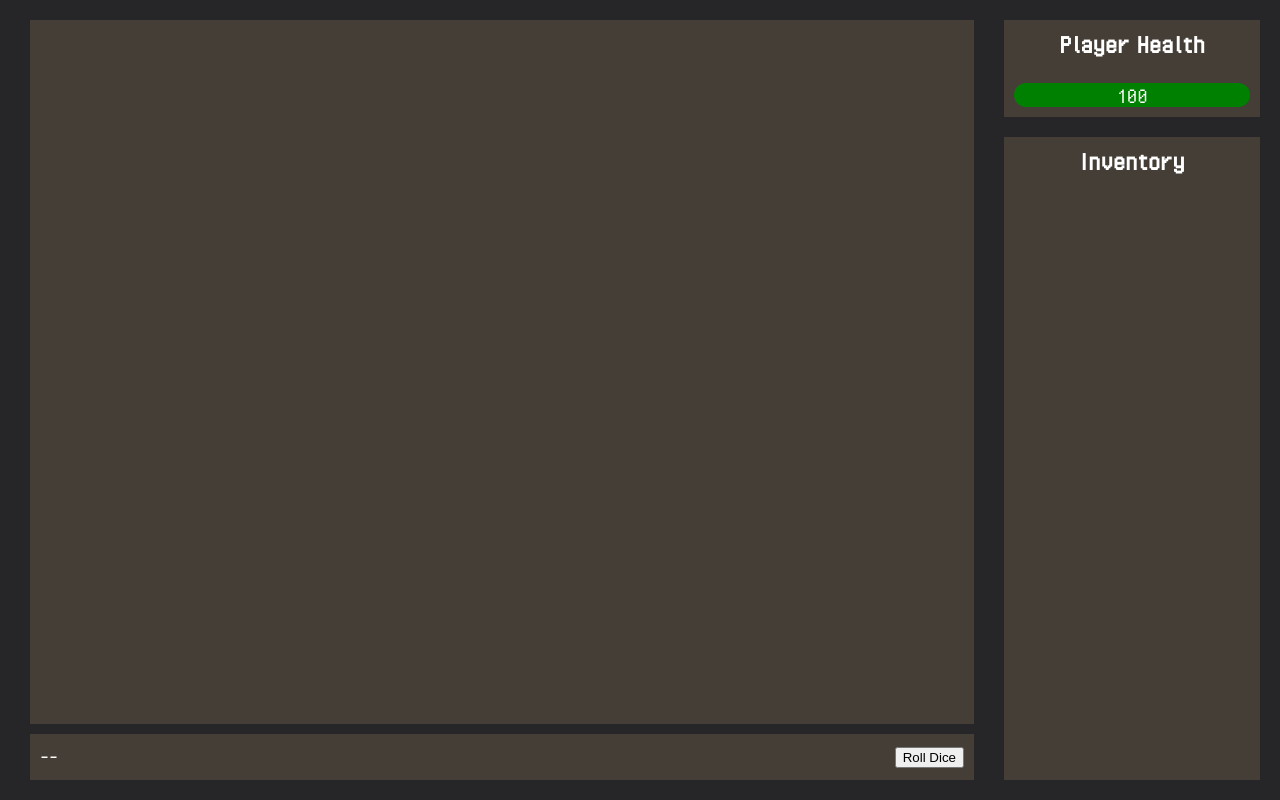
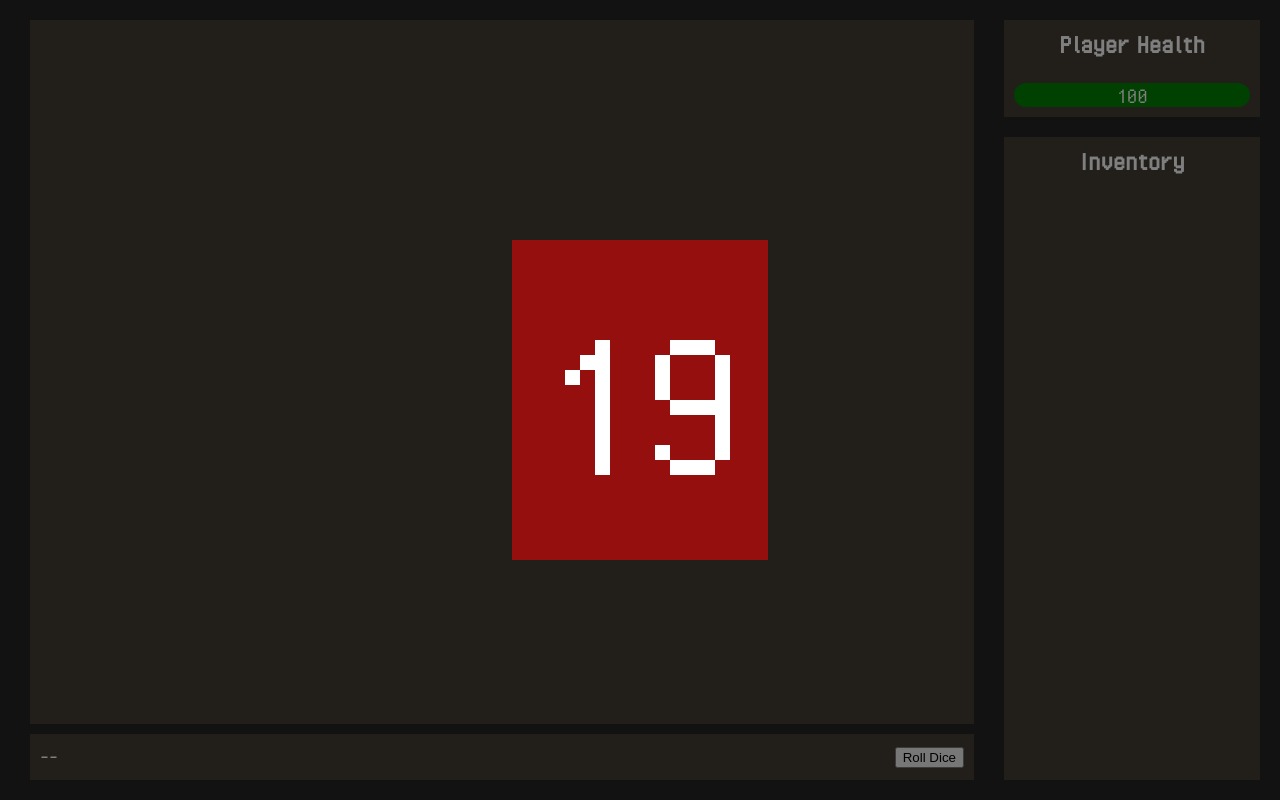
Before and after one commit to zachvehlert/ChatRPG, a React (Vite) app in the folder frontend/chatrpg/: page / in a window 1280 px wide. Both pictures are taken after a click on the button "Roll Dice". Built offline with nearby package versions, Linux system fonts and the light colour scheme.

Commit message:
Dice roll button now shows an overlay with a random dice number, and puts a message in the chat with what number you rolled

```diff
--- a/frontend/chatrpg/src/App.css
+++ b/frontend/chatrpg/src/App.css
@@ -145,3 +145,26 @@ ul {
 .dice-roll {
     color: lightseagreen
 }
+
+.overlay {
+    top: 50%;
+    left: 50%;
+    transform: translate(-50%, -50%);
+    position: fixed;
+    width: 20vw;
+    height: 40vh;
+    background-color: #950f0f;
+    display: flex;
+    justify-content: center;
+    align-items: center;
+    font-size: 10rem;
+}
+
+.overlay-bg {
+    position: fixed;
+    top: 0;
+    left: 0;
+    width: 100vw;
+    height: 100vh;
+    background-color: rgba(0, 0, 0, 0.5);
+}
--- a/frontend/chatrpg/src/App.jsx
+++ b/frontend/chatrpg/src/App.jsx
@@ -5,10 +5,13 @@ import axios from "axios";
 const useStore = create((set) => ({
   // State variables
   frontend_messages: [],
-  dice_roll: false,
   usable_items: [],
   player_health: 100,
   player_gold: 25,
+
+  dice_roll: false,
+  dice_overlay: false,
+  dice_number: 20,
 
   // Functions to update state
   addMessage: (message, type) => {
@@ -40,6 +43,22 @@ const useStore = create((set) => ({
     set((state) => {
       return {
         usable_items: current_item_array,
+      };
+    });
+  },
+
+  updateDiceOverlay: () => {
+    set((state) => {
+      return {
+        dice_overlay: !state.dice_overlay,
+      };
+    });
+  },
+
+  updateDiceNumber: () => {
+    set((state) => {
+      return {
+        dice_number: Math.floor(Math.random() * 20) + 1,
       };
     });
   },
@@ -98,7 +117,10 @@ function PlayerInput() {
 
           // If the response is a dice roll, enable the dice button and add in the dice roll message
           if (responseData.data.dice_roll_required) {
-            addMessage(`Roll dice for: ${responseData.data.roll_for_skill}`, "dice-prompt");
+            addMessage(
+              `Roll dice for: ${responseData.data.roll_for_skill}`,
+              "dice-prompt"
+            );
             // TODO: Enable the dice button
             // TODO: Disable the player input
           }
@@ -109,7 +131,30 @@ function PlayerInput() {
 }
 
 function DiceButton() {
-  return <button>Roll Dice</button>;
+  const updateDiceOverlay = useStore((state) => state.updateDiceOverlay);
+  const updateDiceNumber = useStore((state) => state.updateDiceNumber);
+  const addMessage = useStore((state) => state.addMessage);
+
+  function rollDice() {
+    // Show the dice overlay immediately
+    updateDiceOverlay();
+
+    // Change the dice number every 100ms for 2 seconds
+    const intervalId = setInterval(updateDiceNumber, 50);
+
+    // After 2 seconds, stop updating the dice number. After 1 second, hide the dice overlay
+    setTimeout(() => {
+      clearInterval(intervalId);
+      setTimeout(() => {
+        updateDiceOverlay();
+        const currentDiceNumber = useStore.getState().dice_number;
+        addMessage(`Dice roll: ${currentDiceNumber}`, "dice-roll");
+        // TODO: Send the dice number to the backend here
+      }, 1000);
+    }, 2000);
+  }
+
+  return <button onClick={rollDice}>Roll Dice</button>;
 }
 
 function InputContainer() {
@@ -187,13 +232,36 @@ function Status() {
   );
 }
 
-function Game() {
+function DiceOverlay() {
+  const dice_number = useStore((state) => state.dice_number);
   return (
-    <div className="game">
-      <ChatBox />
-      <Status />
+    <div className="overlay-bg">
+      <div className="overlay">
+        <p className="dice-number">{dice_number}</p>
+      </div>
     </div>
   );
+}
+
+function Game() {
+  // Conditionally render the dice overaly based on the state
+  const dice_overlay = useStore((state) => state.dice_overlay);
+  if (dice_overlay) {
+    return (
+      <div className="game">
+        <DiceOverlay />
+        <ChatBox />
+        <Status />
+      </div>
+    );
+  } else {
+    return (
+      <div className="game">
+        <ChatBox />
+        <Status />
+      </div>
+    );
+  }
 }
 
 function App() {
```
